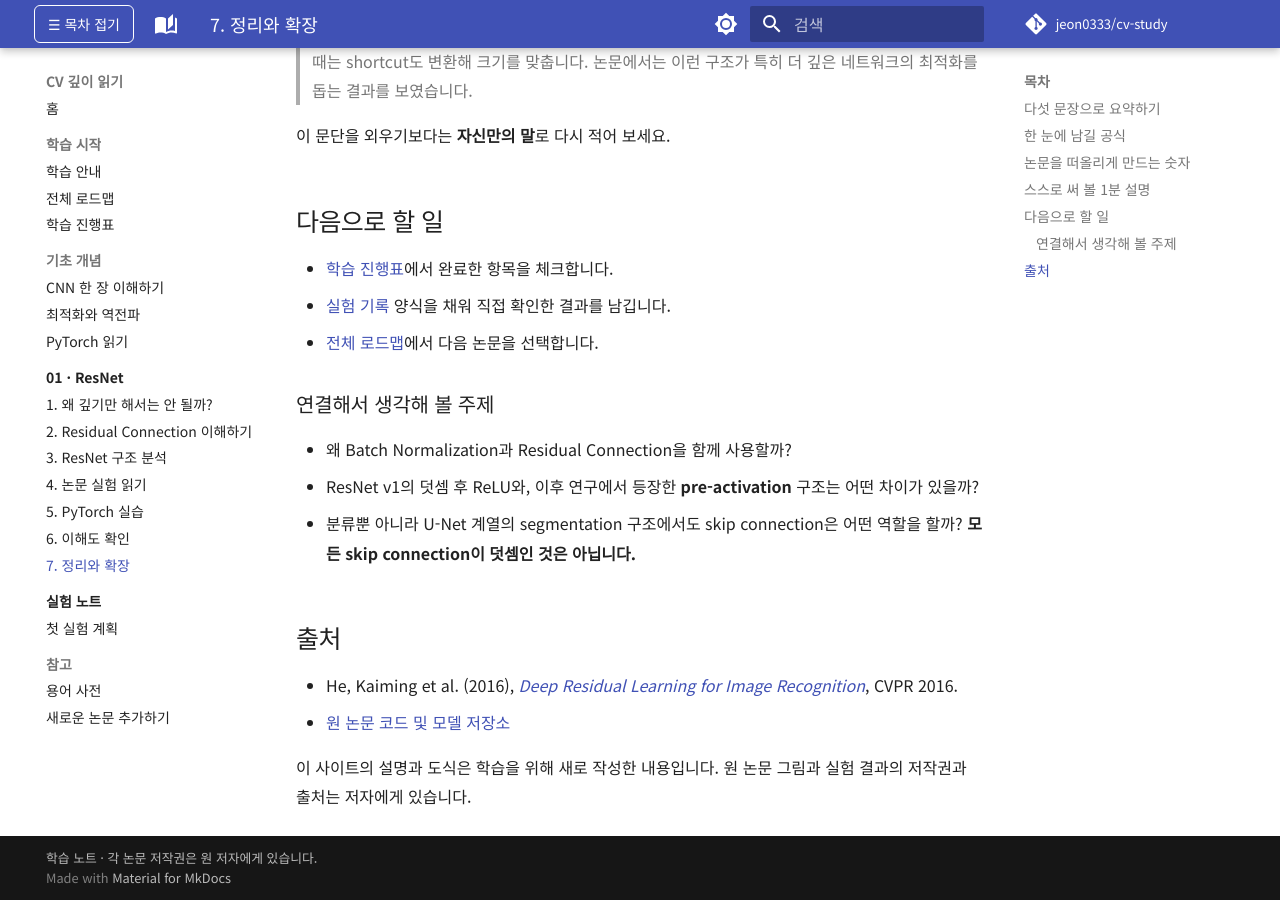
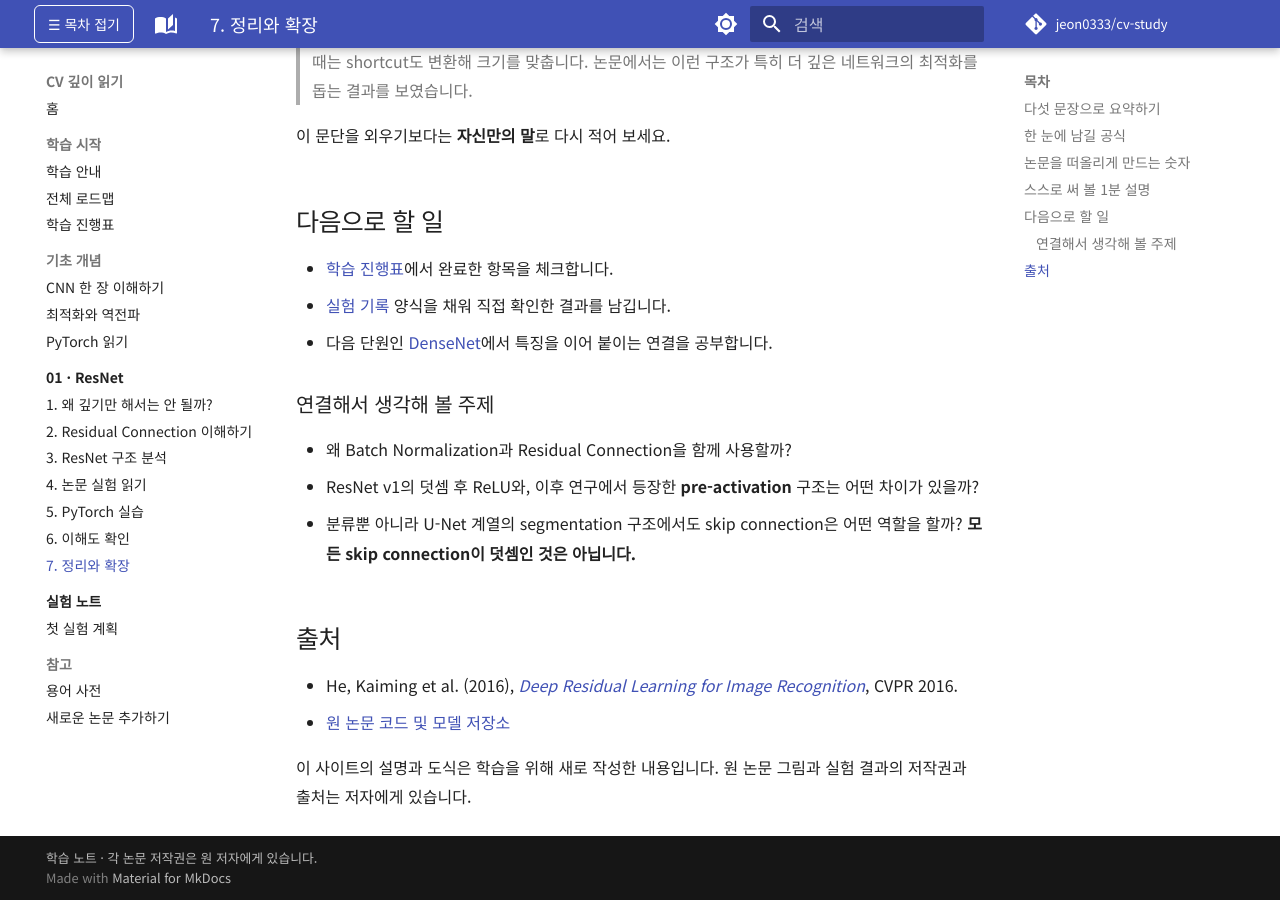
Before and after one commit to jeon0333/cv-study, an MkDocs documentation site: the page built from docs/papers/resnet/07-review.md, in a window 1280 px wide and 900 px high, scrolled down 1221 px. Built offline with MkDocs 1.6.1 and Material for MkDocs 9.7.7, drawn with Linux system fonts in a browser that asks for light colours; comment, search, counter and statistics services are not loaded.

Commit message:
docs: link completed ResNet course to DenseNet

```diff
--- a/docs/papers/resnet/07-review.md
+++ b/docs/papers/resnet/07-review.md
@@ -36,7 +36,7 @@
 
 - [학습 진행표](../../progress.md)에서 완료한 항목을 체크합니다.
 - [실험 기록](../../experiments/resnet-first-run.md) 양식을 채워 직접 확인한 결과를 남깁니다.
-- [전체 로드맵](../../roadmap.md)에서 다음 논문을 선택합니다.
+- 다음 단원인 [DenseNet](../densenet/index.md)에서 특징을 이어 붙이는 연결을 공부합니다.
 
 ### 연결해서 생각해 볼 주제
 
```
